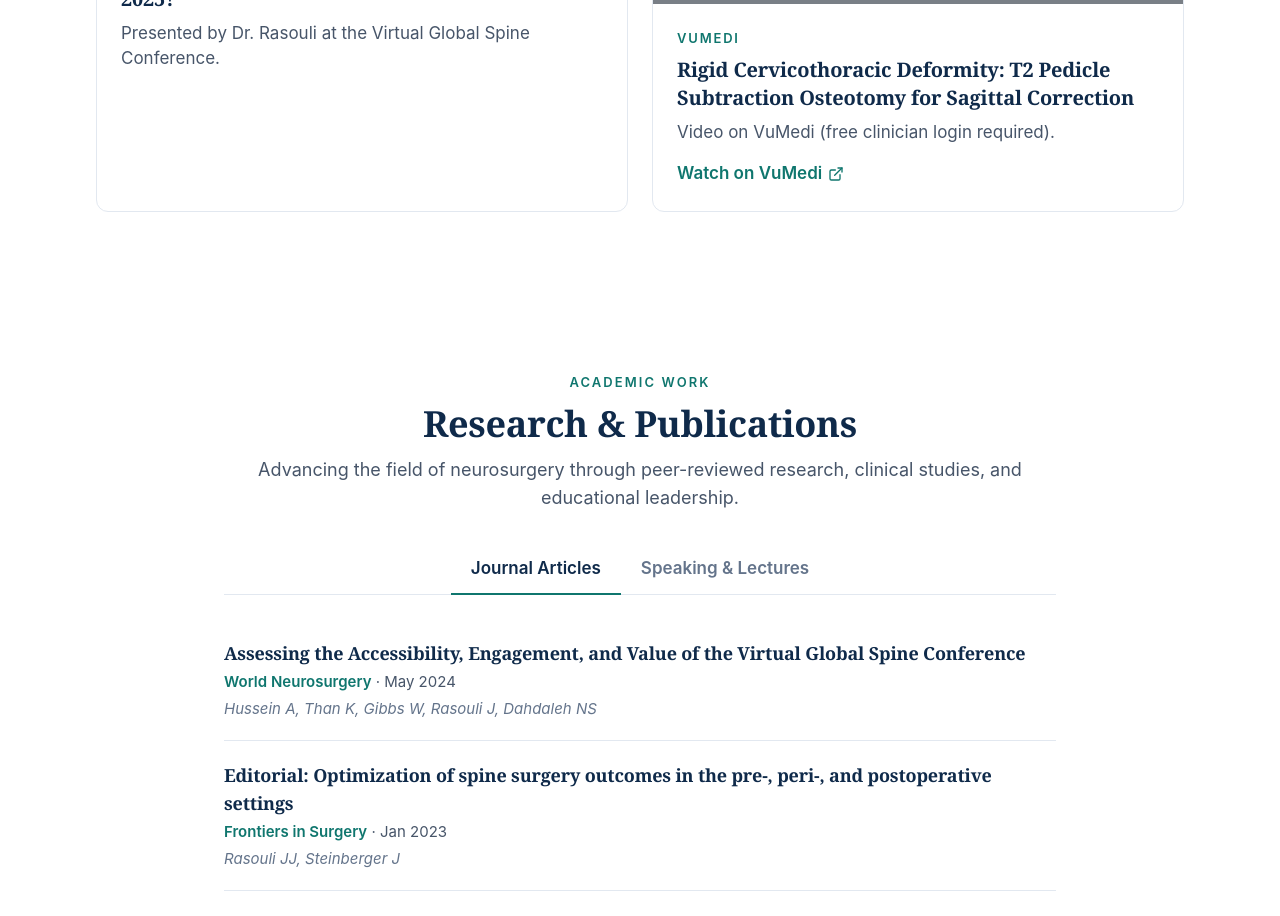
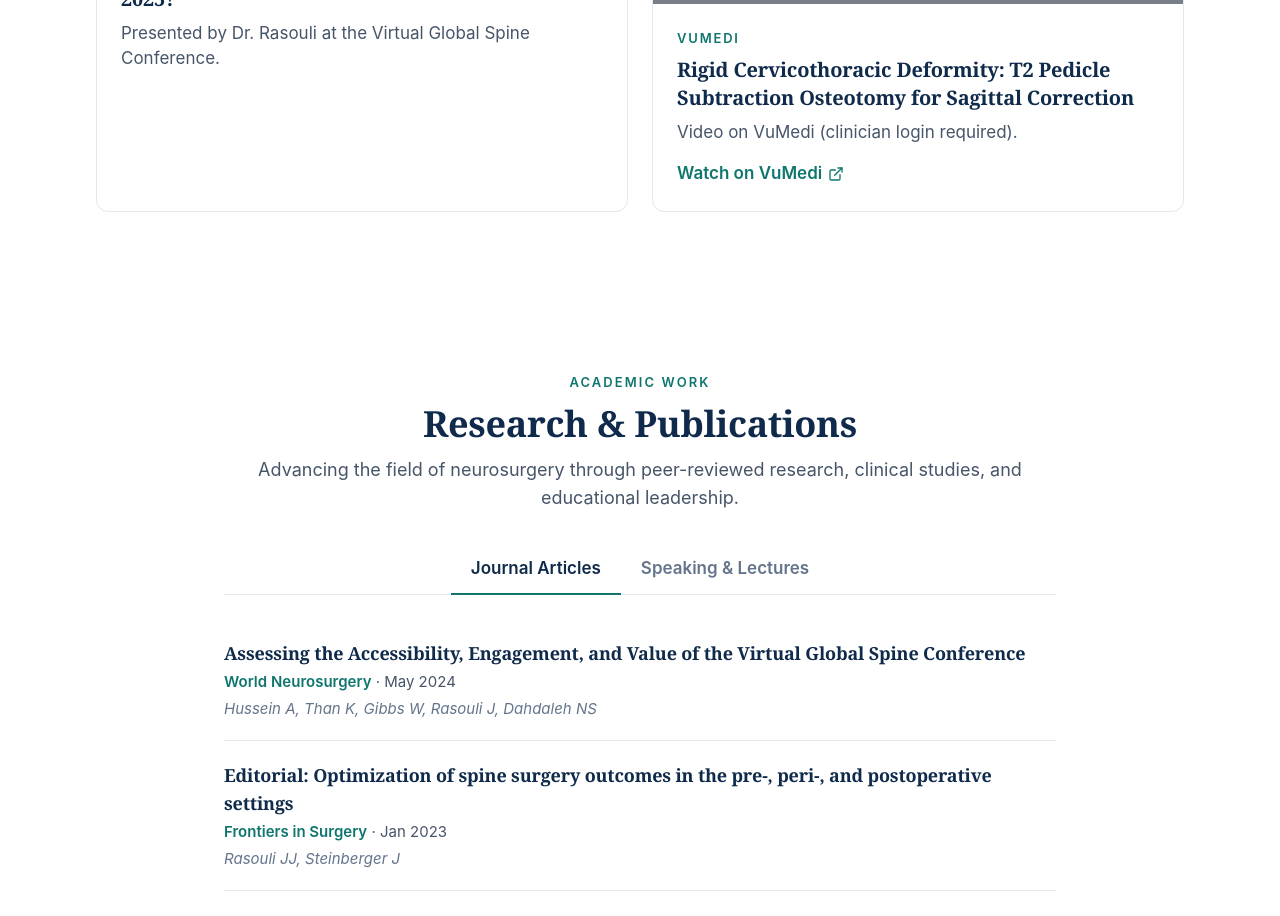
Before and after one commit to jrasouli/Dr-Rasouli-Website-, a React (Vite) app: page /media in a window 1280 px wide. Shown: the part 3440-4356 px from the top of the page. Built offline with nearby package versions, Linux system fonts and the light colour scheme; grey boxes are pictures that could not be loaded; a web font is replaced by a local one.

Commit message:
copy tweak

```diff
--- a/pages/Media.tsx
+++ b/pages/Media.tsx
@@ -176,7 +176,7 @@ const Media: React.FC = () => {
               <div className="p-6 flex flex-col flex-grow">
                 <p className="text-xs font-semibold uppercase tracking-[0.14em] text-teal-700 mb-2">VuMedi</p>
                 <h3 className="text-xl font-semibold text-navy-800">Rigid Cervicothoracic Deformity: T2 Pedicle Subtraction Osteotomy for Sagittal Correction</h3>
-                <p className="mt-2 text-slate-600 flex-grow">Video on VuMedi (free clinician login required).</p>
+                <p className="mt-2 text-slate-600 flex-grow">Video on VuMedi (clinician login required).</p>
                 <a href={VUMEDI_URL} target="_blank" rel="noopener noreferrer" className="mt-4 inline-flex items-center gap-1.5 font-semibold text-teal-700 hover:text-navy-800">Watch on VuMedi <ExternalLink size={16} /></a>
               </div>
             </article>
```
